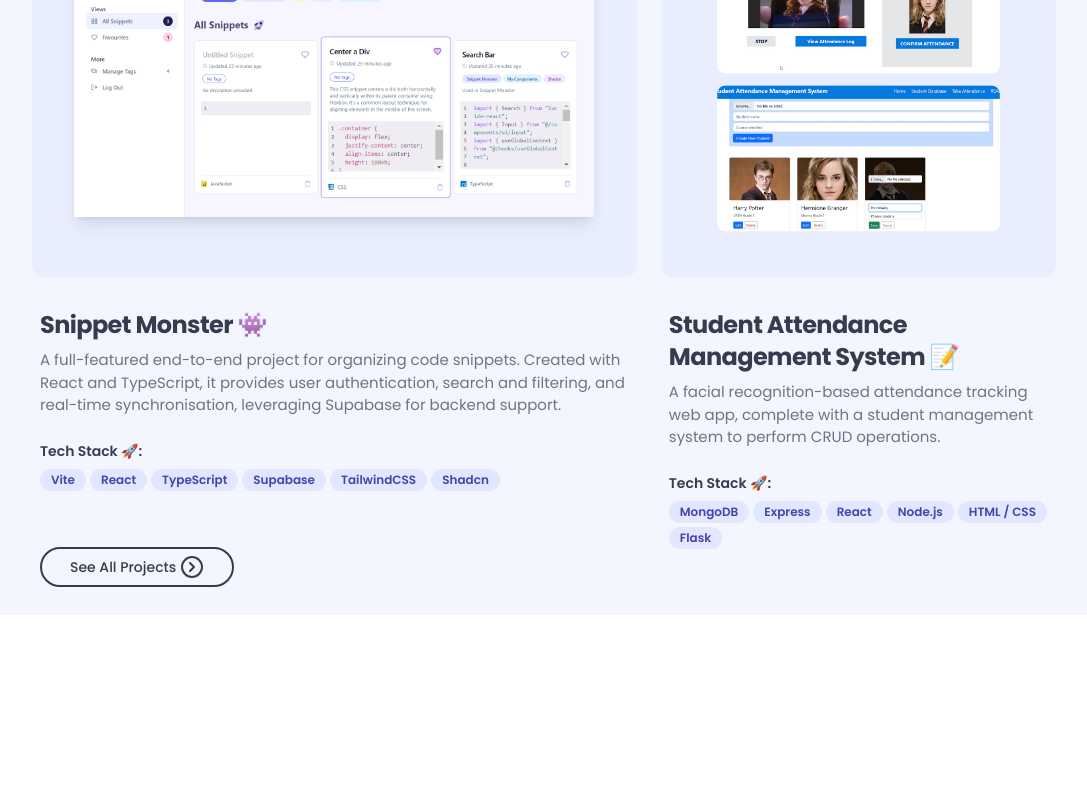
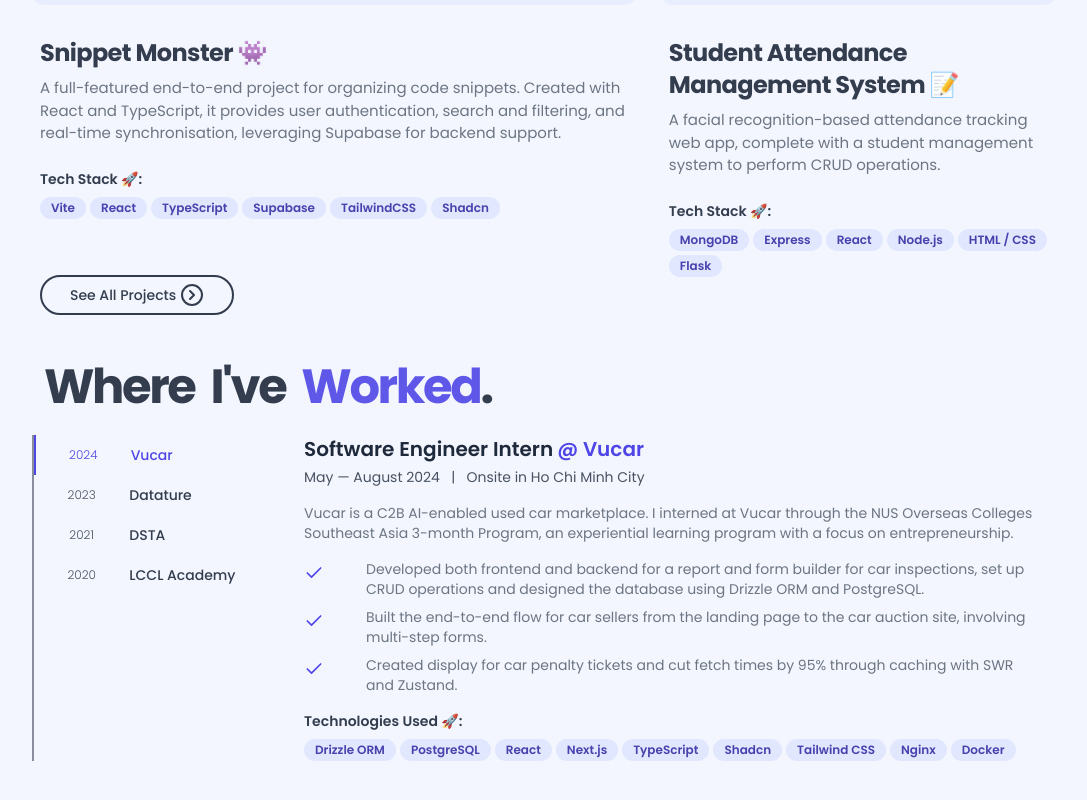
Before and after one commit to jolwnn/portfolio, a Next.js app: page / in a window 1280 px wide. Shown: the part 1146-1946 px from the top of the page, without its empty margins (96-1183 px from the left). Before the commit the page ends 1761 px from the top, so only its background shows below. Built offline with nearby package versions, Linux system fonts and the light colour scheme.

Commit message:
feature:  completed job display

```diff
--- a/src/app/page.tsx
+++ b/src/app/page.tsx
@@ -79,25 +79,13 @@
       <section className="w-full py-16 md:py-5">
         <div className="w-full container px-4 md:px-6 lg:px-32 flex flex-col items-start justify-center gap-6">
           <h1 className="text-xl font-bold sm:text-5xl text-indigo-600/90 tracking-tighter pl-3">
-            <span className="text-slate-800/90 mr-4">Where</span>
-            <span className="text-slate-800/90 mr-4">I've</span>
-            <span>Worked</span>
-            <span className="text-slate-800/90">.</span>
-          </h1>
-          <JobDisplay />
-        </div>
-      </section>
-      <section className="w-full py-16 md:py-5">
-        <div className="w-full container px-4 md:px-6 lg:px-32 flex flex-col items-start justify-center gap-6">
-          <h1 className="text-xl font-bold sm:text-5xl text-indigo-600/90 tracking-tighter pl-3">
             <span className="text-slate-800/90 mr-4">My</span>
             <span>Projects</span>
             <span className="text-slate-800/90">.</span>
           </h1>
           <p className="text-slate-700/90 md:text-lg pl-4">
             I&apos;ve worked on a variety of projects, from web applications to
-            building machine learning models.
-            <br /> Here are some of my favourites:
+            building machine learning models. Here are some of my favourites:
           </p>
           <div className="grid grid-cols-5 w-full gap-6">
             <div className="col-span-3 bg-indigo-100/50 flex items-center justify-center p-4 rounded-xl">
@@ -126,7 +114,7 @@
               <Link
                 href="#"
                 prefetch={false}
-                className="text-lg font-bold sm:text-2xl text-slate-800/90 tracking-tight hover:underline text-lefts"
+                className="text-lg font-bold sm:text-2xl text-slate-800/90 tracking-tight hover:underline text-left"
               >
                 Snippet Monster 👾
               </Link>
@@ -193,6 +181,18 @@
           </div>
         </div>
       </section>
+      <section className="w-full py-16 md:py-5">
+        <div className="w-full container px-4 md:px-6 lg:px-32 flex flex-col items-start justify-center gap-6">
+          <h1 className="text-xl font-bold sm:text-5xl text-indigo-600/90 tracking-tighter pl-3">
+            <span className="text-slate-800/90 mr-4">Where</span>
+            <span className="text-slate-800/90 mr-4">I've</span>
+            <span>Worked</span>
+            <span className="text-slate-800/90">.</span>
+          </h1>
+          <JobDisplay />
+        </div>
+      </section>
+      <footer className="w-full py-16 md:py-5"></footer>
     </main>
   );
 }
--- a/src/components/organisms/JobDisplay.tsx
+++ b/src/components/organisms/JobDisplay.tsx
@@ -1,30 +1,232 @@
 "use client";
-import { Button } from "../ui/button";
+import { Badge } from "@/components/ui/badge";
+import { Button } from "@/components/ui/button";
+import { Check } from "lucide-react";
+import Link from "next/link";
 import * as React from "react";
 
-const jobs = ["Vucar", "Datature", "DSTA", "LCCL Coding Academy"];
-type Job = (typeof jobs)[number];
+const jobs = [
+  { company: "Vucar", date: "2024" },
+  { company: "Datature", date: "2023" },
+  { company: "DSTA", date: `2021` },
+  { company: "LCCL Academy", date: "2020" },
+];
 
 export default function JobDisplay() {
-  const [focused, setFocused] = React.useState<Job>(jobs[0]);
+  const [focused, setFocused] = React.useState<String>(jobs[0].company);
   return (
-    <div className="grid grid-cols-4 w-full gap-4 px-4">
+    <div className="grid grid-cols-4 w-full">
       <div className="col-span-1 flex flex-col items-start justify-start border-l-2 border-slate-800/50">
         {jobs.map((job, index) => (
           <Button
             key={index}
             variant="ghost"
-            className={`justify-start w-full rounded-none hover:border-l-2 hover:border-indigo-600 hover:text-indigo-600 text-md ${
-              job === focused
-                ? "border-l-2 border-indigo-600 text-indigo-600"
-                : "text-slate-800/80"
+            className={`gap-4 grid grid-cols-3 w-full rounded-none hover:border-l-2 hover:border-indigo-600 group ${
+              job.company === focused ? "border-l-2 border-indigo-600" : ""
             }`}
-            onClick={() => setFocused(job)}
+            onClick={() => setFocused(job.company)}
           >
-            {job}
+            <span
+              className={`col-span-1 font-light text-xs group-hover:text-indigo-600 ${
+                job.company === focused
+                  ? "text-indigo-600"
+                  : "text-slate-800/80"
+              }`}
+            >
+              {job.date}
+            </span>
+            <span
+              className={`text-left col-span-2 text-md group-hover:text-indigo-600
+                ${
+                  job.company === focused
+                    ? "text-indigo-600"
+                    : "text-slate-800/90"
+                }
+              `}
+            >
+              {job.company}
+            </span>
           </Button>
         ))}
+      </div>
+      <div className="col-span-3 mx-4">
+        {focused === "Vucar" && <Vucar />}
+        {focused === "Datature" && <Datature />}
+        {focused === "DSTA" && <Dsta />}
+        {focused === "LCCL Academy" && <Lccl />}
       </div>
     </div>
   );
 }
+
+function Vucar() {
+  return (
+    // note i set gap to gap-4
+    <div className="flex flex-col items-start justify-start gap-4 w-full">
+      <div className="flex flex-col items-start justify-start gap-1">
+        <span className="text-xl flex items-start justify-start gap-1 font-semibold">
+          <span className="text-slate-800">Software Engineer Intern</span>
+          <Link href="#" className="text-indigo-600 hover:underline">
+            @ Vucar
+          </Link>
+        </span>
+        <span className="text-sm text-slate-800/80">
+          May — August 2024 &nbsp;&nbsp;|&nbsp;&nbsp; Onsite in Ho Chi Minh City
+        </span>
+      </div>
+      <p className="text-gray-600/80 md:text-sm">
+        Vucar is a C2B AI-enabled used car marketplace. I interned at Vucar
+        through the NUS Overseas Colleges Southeast Asia 3-month Program, an
+        experiential learning program with a focus on entrepreneurship.
+      </p>
+      <div className="text-gray-600/80 md:text-sm gap-2 grid grid-cols-12 w-full">
+        <Check className="text-indigo-600 size-5 col-span-1 mt-1" />
+        <span className="col-span-11">
+          Developed both frontend and backend for a report and form builder for
+          car inspections, set up CRUD operations and designed the database
+          using Drizzle ORM and PostgreSQL.
+        </span>
+        <Check className="text-indigo-600 size-5 col-span-1 mt-1" />
+        <span className="col-span-11">
+          Built the end-to-end flow for car sellers from the landing page to the
+          car auction site, involving multi-step forms.
+        </span>
+        <Check className="text-indigo-600 size-5 col-span-1 mt-1" />
+        <span className="col-span-11">
+          Created display for car penalty tickets and cut fetch times by 95%
+          through caching with SWR and Zustand.
+        </span>
+      </div>
+      <div className="flex flex-col items-start justify-start gap-2">
+        <span className="text-slate-800/90 text-sm font-semibold">
+          Technologies Used 🚀:
+        </span>
+        <span className="flex gap-1 flex-wrap">
+          <Badge variant="secondary">Drizzle ORM</Badge>
+          <Badge variant="secondary">PostgreSQL</Badge>
+          <Badge variant="secondary">React</Badge>
+          <Badge variant="secondary">Next.js</Badge>
+          <Badge variant="secondary">TypeScript</Badge>
+          <Badge variant="secondary">Shadcn</Badge>
+          <Badge variant="secondary">Tailwind CSS</Badge>
+          <Badge variant="secondary">Nginx</Badge>
+          <Badge variant="secondary">Docker</Badge>
+        </span>
+      </div>
+    </div>
+  );
+}
+
+function Datature() {
+  return (
+    <div className="flex flex-col items-start justify-start gap-3 w-full">
+      <div className="flex flex-col items-start justify-start gap-1">
+        <span className="text-xl flex items-start justify-start gap-1 font-semibold">
+          <span className="text-slate-800">
+            Software Engineer and Quality Assurance Intern
+          </span>
+          <Link href="#" className="text-indigo-600 hover:underline">
+            @ Datature
+          </Link>
+        </span>
+        <span className="text-sm text-slate-800/80">
+          May — July 2023 &nbsp;&nbsp;|&nbsp;&nbsp; Onsite in Singapore
+        </span>
+      </div>
+      <p className="text-gray-600/80 md:text-sm">
+        Datature is an end-to-end no-code ml-ops platform.
+      </p>
+      <div className="text-gray-600/80 md:text-sm gap-2 grid grid-cols-12 w-full">
+        <Check className="text-indigo-600 size-5 col-span-1 mt-1" />
+        <span className="col-span-11">
+          Created Python script to automate testing for API.
+        </span>
+        <Check className="text-indigo-600 size-5 col-span-1 mt-1" />
+        <span className="col-span-11">
+          Designed and executed test cases. Maintained detailed reports for
+          issues with Jira / Confluence. Optimized quality assurance process
+          with product manager.
+        </span>
+      </div>
+      <div className="flex flex-col items-start justify-start gap-2">
+        <span className="text-slate-800/90 text-sm font-semibold">
+          Technologies Used 🚀:
+        </span>
+        <span className="flex gap-1 flex-wrap">
+          <Badge variant="secondary">Python</Badge>
+          <Badge variant="secondary">Jira</Badge>
+          <Badge variant="secondary">Confluence</Badge>
+          <Badge variant="secondary">Jupyter Notebook</Badge>
+        </span>
+      </div>
+    </div>
+  );
+}
+
+function Dsta() {
+  return (
+    <div className="flex flex-col items-start justify-start gap-3 w-full">
+      <div className="flex flex-col items-start justify-start gap-1">
+        <span className="text-xl flex items-start justify-start gap-1 font-semibold">
+          <span className="text-slate-800">Video Analytics Intern</span>
+          <Link
+            href="#"
+            prefetch={false}
+            className="text-indigo-600 hover:underline"
+          >
+            @ DSTA
+          </Link>
+        </span>
+        <span className="text-sm text-slate-800/80">
+          Nov — Dec 2021 &nbsp;&nbsp;|&nbsp;&nbsp; Onsite in Singapore
+        </span>
+      </div>
+      <p className="text-gray-600/80 md:text-sm">
+        The Defence Science and Technology Agency (DSTA) is a statutory board
+        under the Ministry of Defence of Singapore.
+      </p>
+      <div className="text-gray-600/80 md:text-sm gap-2 grid grid-cols-12 w-full">
+        <Check className="text-indigo-600 size-5 col-span-1 mt-1" />
+        <span className="col-span-11">
+          Assessed 15+ commercial video analytics software by testing and
+          meetings with companies.
+        </span>
+        <Check className="text-indigo-600 size-5 col-span-1 mt-1" />
+        <span className="col-span-11">
+          Researched computer vision models and annotated datasets for people
+          re-identification. Final product deployed for counter-terrorism at
+          national events.
+        </span>
+      </div>
+    </div>
+  );
+}
+
+function Lccl() {
+  return (
+    <div className="flex flex-col items-start justify-start gap-3 w-full">
+      <div className="flex flex-col items-start justify-start gap-1">
+        <span className="text-xl flex items-start justify-start gap-1 font-semibold">
+          <span className="text-slate-800">
+            Teaching Assistant and Admin Intern
+          </span>
+          <Link
+            href="#"
+            prefetch={false}
+            className="text-indigo-600 hover:underline"
+          >
+            @ LCCL Coding Academy
+          </Link>
+        </span>
+        <span className="text-sm text-slate-800/80">
+          Dec 2020 &nbsp;&nbsp;|&nbsp;&nbsp; Onsite in Singapore
+        </span>
+      </div>
+      <p className="text-gray-600/80 md:text-sm">
+        Taught programming to 10+ children. Designed and facilitated lessons for
+        Lego robotics camp. Wrote script to automate data entry after
+        understanding needs from supervisor.
+      </p>
+    </div>
+  );
+}
```
